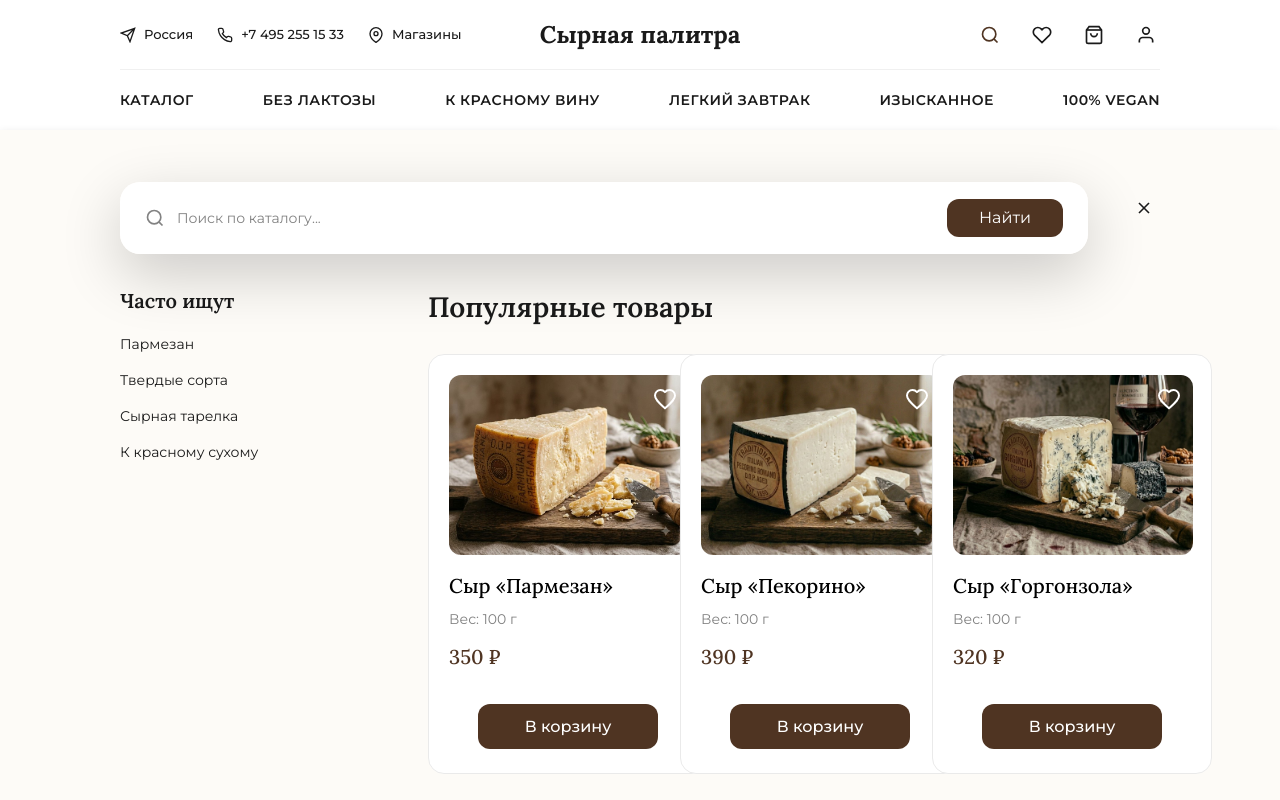
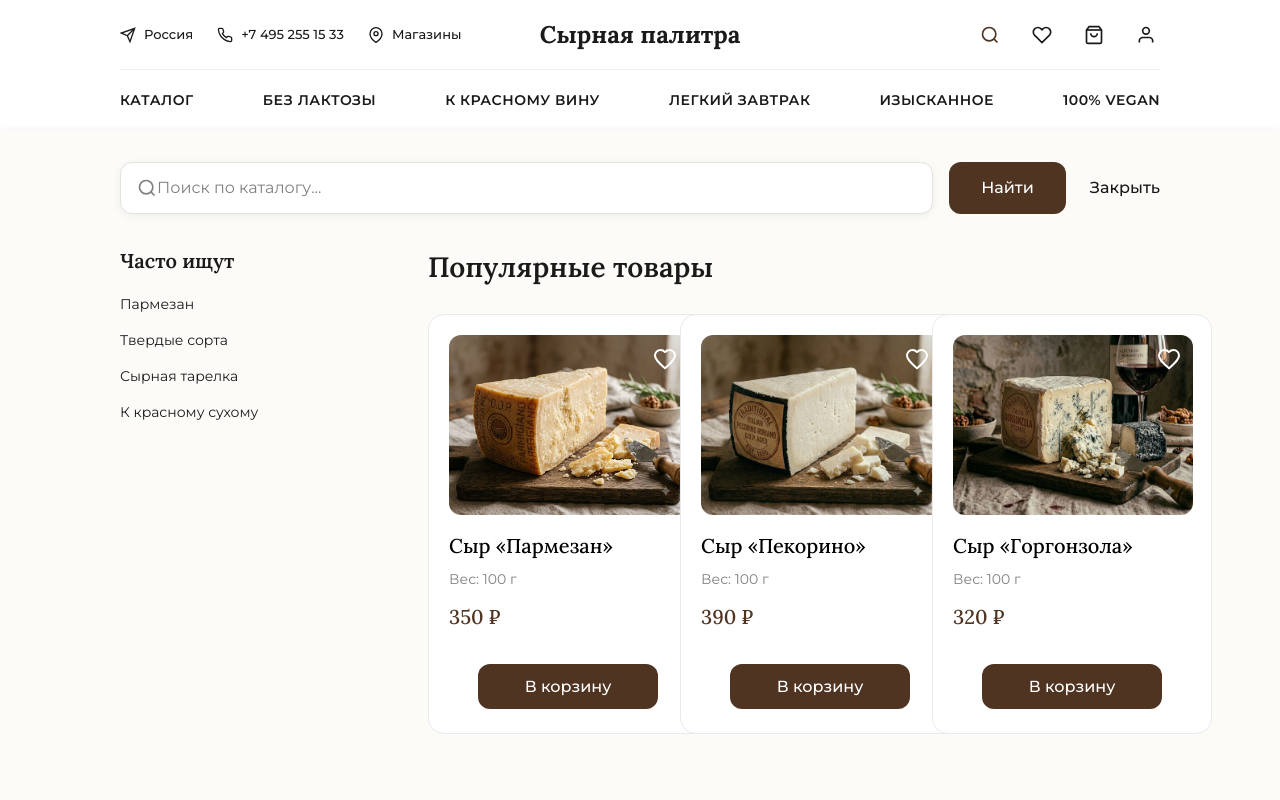
Before and after one commit to Ant1hype/interfaces_programs_systems_finally_task, a React (Vite) app: page / in a window 1280 px wide. Both pictures are taken after a click on the button 990 px from the left and 34 px from the top of the page. Shown: the top 800 px of the page. Built offline with nearby package versions, Linux system fonts and the light colour scheme; data requests are answered from the project's data file.

Commit message:
search: panel full-height dropdown, close triggers (route/esc/outside/x), cards stretch

```diff
--- a/src/components/Header.jsx
+++ b/src/components/Header.jsx
@@ -198,20 +198,16 @@ export default function Header() {
         aria-hidden={!isSearchOpen}
       >
         <div className="px-4 sm:px-6 md:px-8 lg:px-12 xl:px-[120px] max-w-[1920px] mx-auto py-6 md:py-8">
-          <form onSubmit={handleSearchSubmit} className="flex items-center gap-3 sm:gap-5" role="search">
-            <div className="flex items-center gap-3 flex-1 min-w-0 h-[48px] sm:h-[50px] pl-4 pr-2 backdrop-blur-xl bg-white/85 border border-white/30 shadow-[0_8px_32px_rgba(0,0,0,0.12)] rounded-2xl focus-within:border-brand-900 transition-colors duration-200" style={{ backdropFilter: 'blur(24px)', WebkitBackdropFilter: 'blur(24px)', background: 'rgba(255, 255, 255, 0.95)', border: '1px solid rgba(255, 255, 255, 0.5)', boxShadow: '0 20px 60px rgba(0, 0, 0, 0.2)', borderRadius: '20px', padding: '16px 24px', margin: '20px 0 0', height: 'auto' }}>
-              <svg viewBox="0 0 24 24" fill="none" stroke="currentColor" strokeWidth="2" className="w-5 h-5 shrink-0 text-neutral-600 pointer-events-none"><circle cx="11" cy="11" r="8"/><line x1="21" y1="21" x2="16.65" y2="16.65"/></svg>
-              <input type="search" value={searchQuery} onChange={(e) => setSearchQuery(e.target.value)} placeholder="Поиск по каталогу..." className="flex-1 min-w-0 h-full bg-transparent border-0 outline-none text-[14px] font-normal text-neutral-900-alt placeholder:text-neutral-600" />
-              <button type="submit" className="inline-flex items-center justify-center shrink-0 h-[36px] sm:h-[38px] px-5 sm:px-8 bg-brand-800 hover:bg-brand-700 transition-colors rounded-xl text-white">Найти</button>
+          <form onSubmit={handleSearchSubmit} className="flex items-center gap-4" role="search">
+            <div className="flex items-center flex-1 min-w-0 h-[52px] px-4 bg-white border border-[#E5E2DB] rounded-[12px] shadow-[0_2px_8px_rgba(0,0,0,0.06)] focus-within:border-brand-900 transition-colors duration-200">
+              <svg viewBox="0 0 24 24" fill="none" stroke="currentColor" strokeWidth="2" className="w-5 h-5 text-neutral-500 shrink-0"><circle cx="11" cy="11" r="8"/><line x1="21" y1="21" x2="16.65" y2="16.65"/></svg>
+              <input type="search" value={searchQuery} onChange={(e) => setSearchQuery(e.target.value)} placeholder="Поиск по каталогу..." className="flex-1 min-w-0 bg-transparent border-0 outline-none text-[16px] font-montserrat placeholder:text-neutral-500" />
             </div>
-            {/* Визуальный разделитель под поисковой панелью */}
-            <div style={{
-              height: '1px',
-              background: 'linear-gradient(90deg, transparent 0%, rgba(0,0,0,0.15) 15%, rgba(0,0,0,0.15) 85%, transparent 100%)',
-              marginTop: '12px'
-            }} />
-            <button type="button" onClick={closeSearch} aria-label="Закрыть поиск" className="shrink-0 flex items-center justify-center w-8 h-8 bg-transparent border-0 p-0 text-neutral-900-alt cursor-pointer transition-colors duration-200 hover:text-brand-900">
-              <svg viewBox="0 0 24 24" fill="none" stroke="currentColor" strokeWidth="2" className="w-5 h-5 pointer-events-none"><line x1="18" y1="6" x2="6" y2="18"/><line x1="6" y1="6" x2="18" y2="18"/></svg>
+            <button type="submit" className="h-[52px] px-8 rounded-[12px] bg-brand-900 text-surface-white font-montserrat font-medium text-[16px] hover:bg-brand-700 transition-colors duration-200 cursor-pointer border-0 shrink-0">
+              Найти
+            </button>
+            <button type="button" onClick={closeSearch} aria-label="Закрыть поиск" className="ml-2 bg-transparent border-0 p-0 font-montserrat font-medium text-[16px] text-neutral-900 hover:text-brand-900 transition-colors duration-200 cursor-pointer shrink-0">
+              Закрыть
             </button>
           </form>
           <div className="grid md:grid-cols-[260px_1fr] gap-8 lg:gap-12 mt-6 md:mt-8">
```
